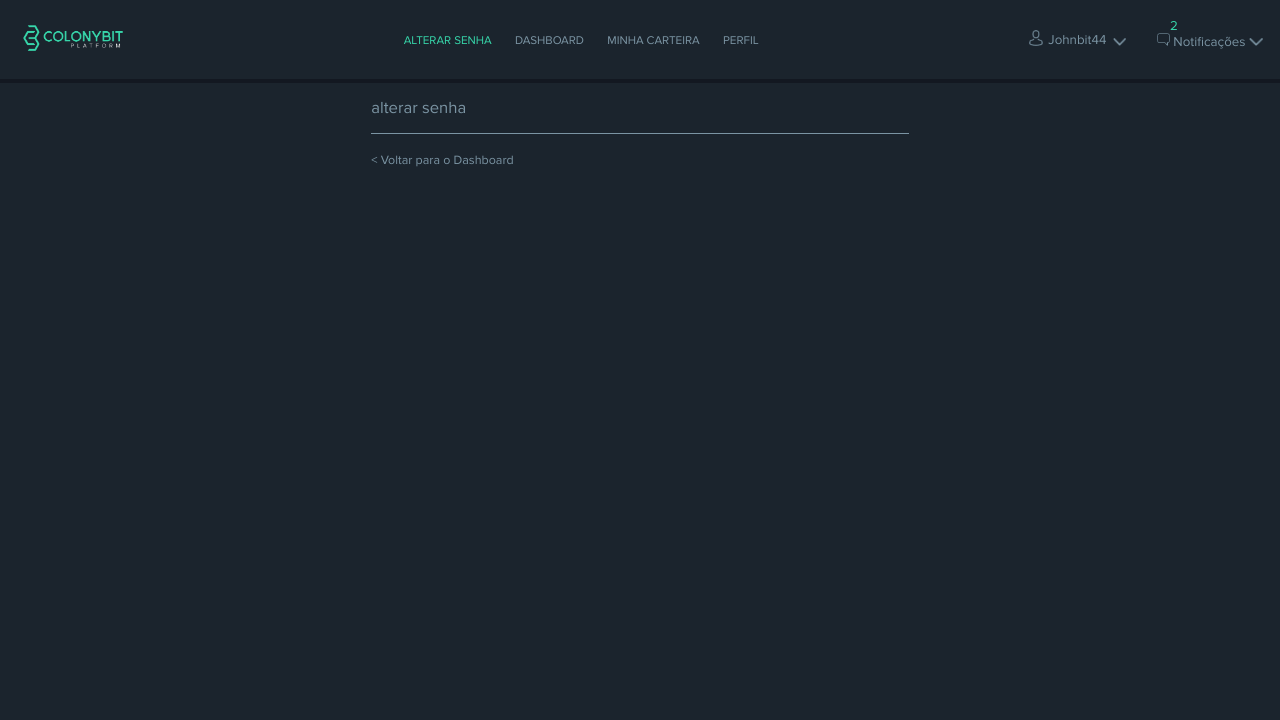
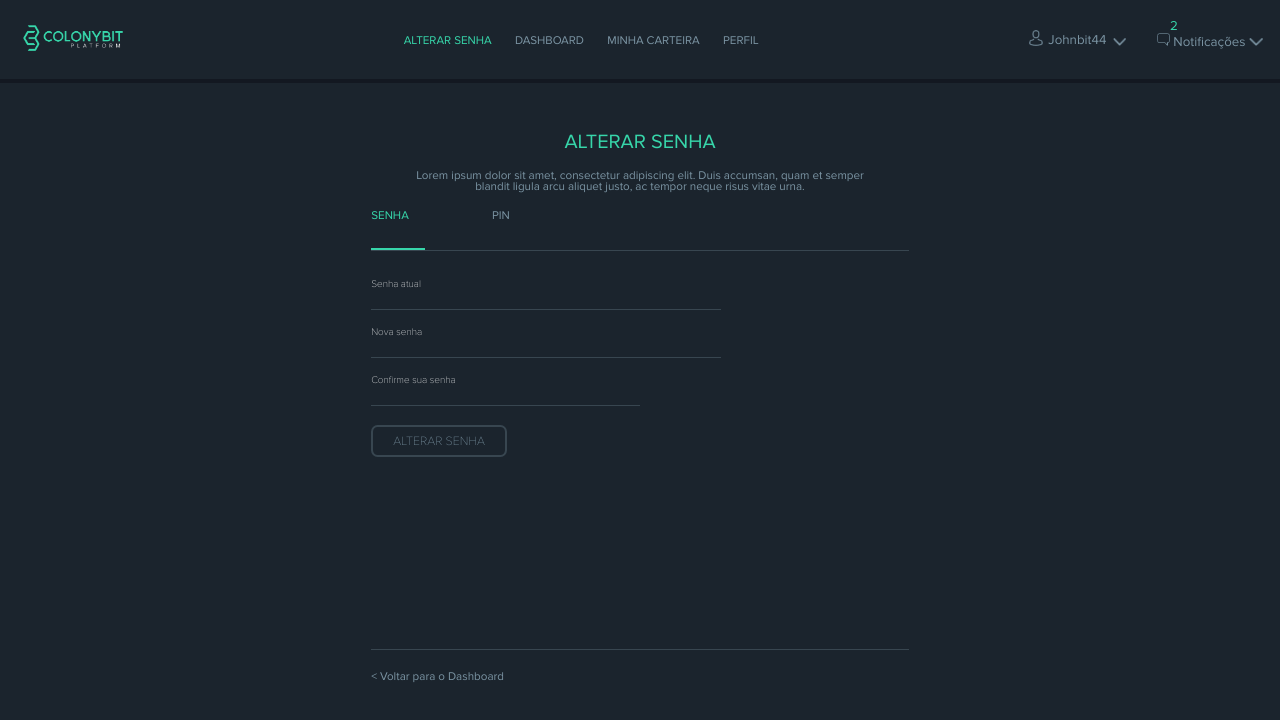
Before and after one commit to andreas-volker/VueTest, a Vue app: page /VueTest/alterar in a window 1280 px wide. Shown: the top 720 px of the page. Built offline with nearby package versions, Linux system fonts and the light colour scheme.

Commit message:
password logic, modalless

```diff
--- a/src/App.vue
+++ b/src/App.vue
@@ -2,7 +2,9 @@
   <div id="app">
     <div class="header">
       <div class="logo">
-        <img src="./imgs/logo.png" alt="Colonybit">
+        <router-link :to="'/'">
+          <img src="./imgs/logo.png" alt="Colonybit">
+        </router-link>
       </div>
       <div class="menu">
         <ul>
@@ -33,7 +35,7 @@
       </div>
     </div>
     <div class="content wrap">
-      <router-view class="view"/>
+      <router-view class="view" />
       <div class="footer">
         <a href="javascript:;">
           &lt; Voltar para o Dashboard
@@ -61,7 +63,6 @@ export default {
   },
   updated: function() {
     this.route = this.$route;
-    console.log(this.route);
   }
 }
 
@@ -165,18 +166,19 @@ export default {
   margin: 1rem auto;
   min-width: 10rem;
 }
+
 #app .wrap.content .view {
   margin-bottom: 1rem;
 }
 
 #app .footer {
-  border-top: 1px solid #7B94A3;
+  border-top: 1px solid rgba(123, 148, 163, 0.3);
   padding: 1rem 0;
 }
 
 #app .footer a {
   text-decoration: none;
-  font-size: 0.75rem;
+  font-size: 0.7rem;
 }
 
 </style>
--- a/src/components/alterarSenha.vue
+++ b/src/components/alterarSenha.vue
@@ -1,18 +1,209 @@
 <template>
-  <div class="senha">
-    alterar senha
+  <div id="senha">
+    <h2>Alterar Senha</h2>
+    <p>Lorem ipsum dolor sit amet, consectetur adipiscing elit. Duis accumsan, quam et semper blandit ligula arcu aliquet justo, ac tempor neque risus vitae urna.</p>
+    <ul class="abas">
+      <li :class="[pin ? '' : 'active']">
+        <a href="javascript:;" @click="pin=false;">Senha</a>
+      </li>
+      <li :class="[pin ? 'active' : '']">
+        <a href="javascript:;" @click="pin=true;">PIN</a>
+      </li>
+    </ul>
+    <div class="conteudo">
+      <div class="pin" v-if="pin"></div>
+      <div class="senha" v-else>
+        <form id="alterarSenha" @submit="checkSenha">
+          <ul>
+            <li>
+              <label :class="[pass.error === 1 ? 'error' : '']">
+                <span>Senha atual</span>
+                <input type="password" v-model="pass.current">
+              </label>
+            </li>
+            <li>
+              <label :class="[pass.error === 2 ? 'error' : '']">
+                <span>Nova senha</span>
+                <input type="password" v-model="pass.new">
+              </label>
+            </li>
+            <li>
+              <label :class="[pass.error === 3 ? 'error' : '', 'confirmacao']">
+                <span>Confirme sua senha</span>
+                <input type="password" v-model="pass.same">
+              </label>
+            </li>
+          </ul>
+          <div class="btn">
+            <a href="javascript:;" @click="checkSenha">Alterar senha</a>
+          </div>
+        </form>
+      </div>
+    </div>
   </div>
 </template>
-
 <script>
 export default {
   name: 'alterarSenha',
-  data () {
+  data() {
     return {
+      pin: false,
+      senhaJSON: null,
+      pass: {
+        current: '',
+        new: '',
+        same: '',
+        error: 0
+      }
     }
+  },
+  methods: {
+    checkSenha: function() {
+      const self = this;
+      let p = self.pass;
+      console.log(1);
+      if (p && p.current && p.new) {
+        if (self.senhaJSON && self.senhaJSON.senha && p.current !== self.senhaJSON.senha) {
+          p.error = 1;
+        } else if (p.new === p.current) {
+          p.error = 2;
+        } else if (p.new !== p.same) {
+          p.error = 3;
+        } else {
+          p.error = 0;
+          //continue
+          return;
+        }
+      }
+    }
+  },
+  created: function() {
+    const self = this;
+    var request = new XMLHttpRequest();
+    request.open('GET', '/static/json/senha.json', true);
+
+    request.onload = function() {
+      if (this.status >= 200 && this.status < 400) {
+        let data;
+        try {
+          data = JSON.parse(this.response);
+        } catch (e) {
+          data = null;
+        }
+        self.senhaJSON = data;
+      }
+    };
+    request.onerror = function() {
+      self.senhaJSON = null;
+    };
+
+    request.send();
   }
 }
+
 </script>
+<style scoped>
+#senha {
+  min-height: 32rem;
+  text-align: center;
+  padding-top: 2rem;
+}
 
-<style scoped>
+#senha h2 {
+  color: #37D6AA;
+  text-transform: uppercase;
+  font-size: 1.2rem;
+  font-weight: 400;
+}
+
+#senha p {
+  font-size: 0.7rem;
+  width: 85%;
+  display: block;
+  margin: 1rem auto;
+}
+
+#senha .abas {
+  display: flex;
+  border-bottom: 1px solid rgba(123, 148, 163, 0.3);
+}
+
+#senha .abas li {
+  margin-right: 4rem;
+  padding-right: 1rem;
+  font-size: 0.7rem;
+}
+
+#senha .abas .active {
+  border-bottom: 2px solid #37D6AA;
+}
+
+#senha .abas .active a {
+  color: #37D6AA;
+}
+
+#senha .abas li a {
+  text-decoration: none;
+  padding-bottom: 1.6rem;
+  display: block;
+  text-transform: uppercase;
+}
+
+#senha .conteudo {
+  text-align: left;
+  padding-top: 0.7rem;
+}
+
+#senha .conteudo label {
+  display: block;
+  margin-top: 1rem;
+  color: #FFF;
+  font-weight: 200;
+  font-size: 0.6rem;
+}
+
+#senha .conteudo label.error,
+#senha .conteudo label.error * {
+  color: #C82955;
+}
+
+#senha .conteudo label input {
+  color: #7B94A3;
+  display: block;
+  background-color: transparent;
+  border: 0;
+  margin: 0.2rem 0 0;
+  border-bottom: 1px solid rgba(123, 148, 163, 0.3);
+  width: 65%;
+}
+
+#senha .conteudo label.confirmacao input {
+  width: 50%;
+}
+
+#senha .conteudo label input:focus {
+  color: #37D6AA;
+}
+
+#senha .conteudo .senha .btn {
+  margin-top: 1.5rem;
+}
+
+#senha .conteudo .senha .btn a {
+  color: #7B94A3;
+  text-decoration: none;
+  border-radius: 0.4rem;
+  border: 2px solid rgba(123, 148, 163, 0.3);
+  text-transform: uppercase;
+  padding: 0.4rem 1.2rem;
+  font-size: 0.75rem;
+  font-weight: 200;
+}
+
+#senha .conteudo .senha .btn a:active,
+#senha .conteudo .senha .btn a:hover,
+#senha .conteudo .senha .btn a:focus {
+  color: rgba(123, 148, 163, 0.8);
+}
+
 </style>
--- /dev/null
+++ b/static/json/senha.json
@@ -0,0 +1,3 @@
+{
+	"senha": "1234admin"
+}
```
Also changed, not shown: 11 other files (tests, documents, lock files or other folders).
